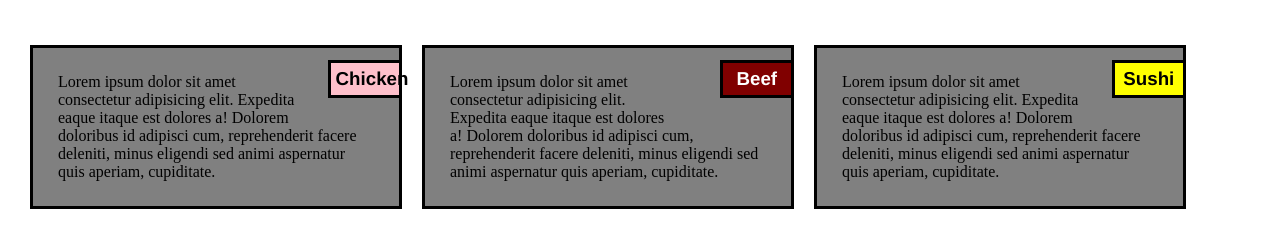
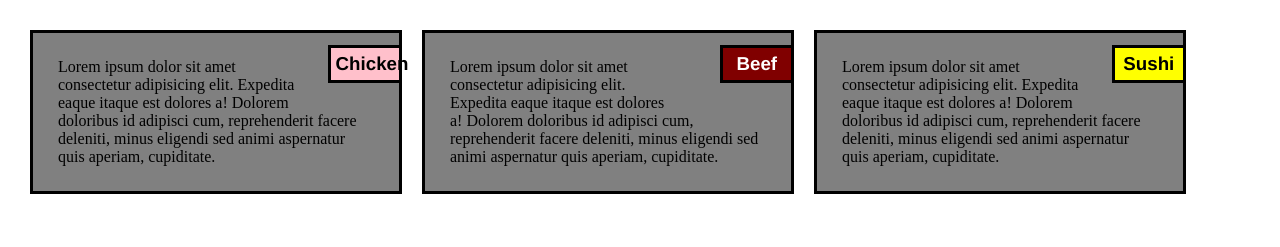
Before and after one commit to gagan2428/Module2_Solution, a plain HTML site: page Site/index.html in a window 1280 px wide. Shown: the part 61-308 px from the top of the page. Drawn offline with Linux system fonts and the light colour scheme.

Commit message:
update content

```diff
--- a/Site/styles.css
+++ b/Site/styles.css
@@ -25,6 +25,10 @@ h3{
 	padding: 5px;
 	width: 20%;
 	font-family: Helvetica, sans-serif;
+}
+section{
+	position: relative;
+	bottom: 15px;
 }
 .chicken{
 	background-color: pink;
```
